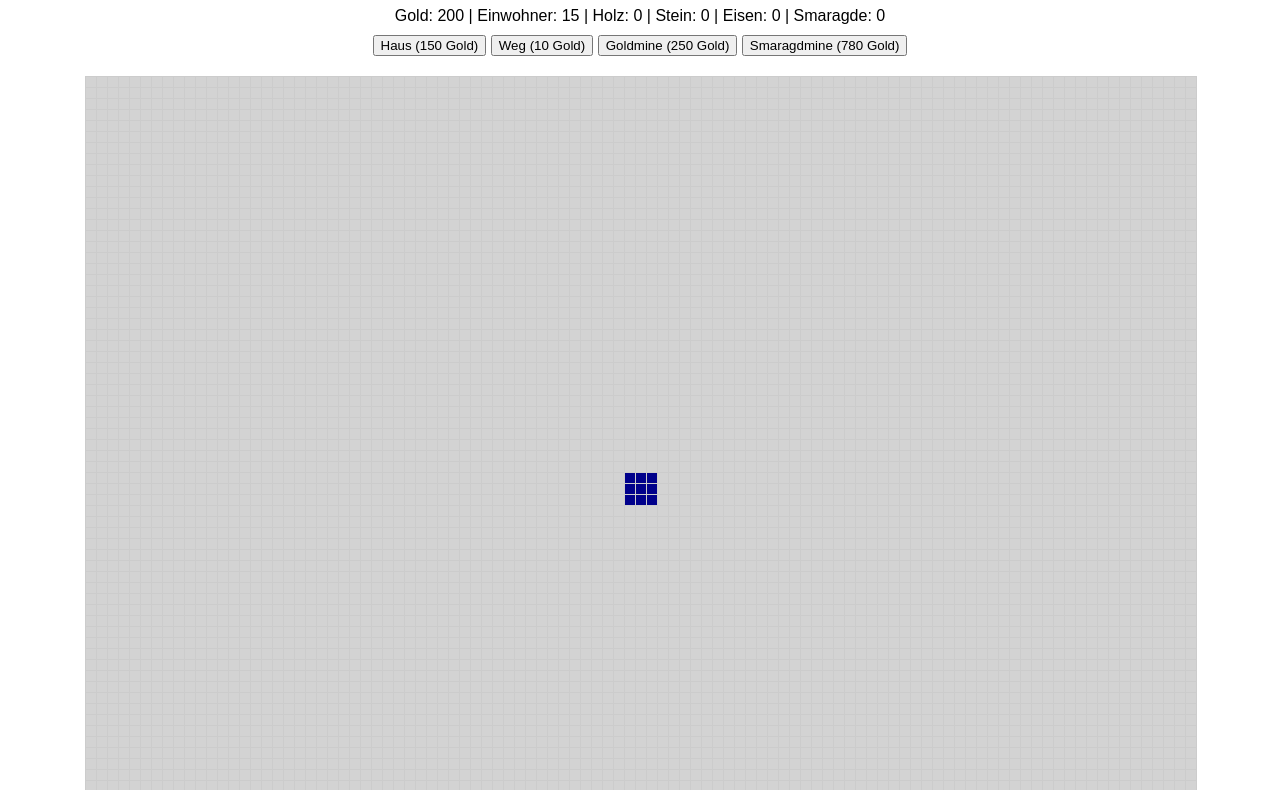
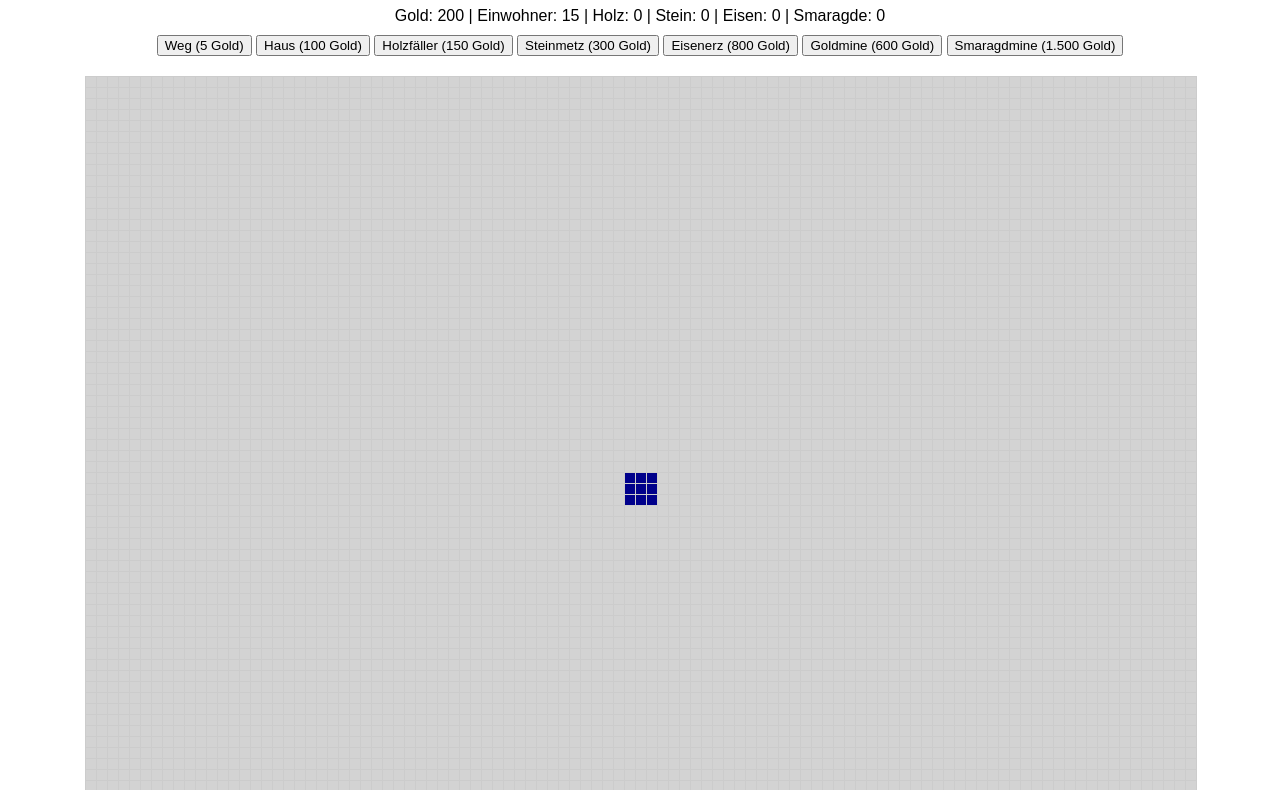
Before and after one commit to 413X-A/coc, a plain HTML site: page index.html in a window 1280 px wide. Shown: the part 73-863 px from the top of the page. Drawn offline with Linux system fonts and the light colour scheme.

Commit message:
Update index.html

```diff
--- a/index.html
+++ b/index.html
@@ -11,10 +11,13 @@
         Gold: <span id="gold">200</span> | Einwohner: <span id="bewohner">15</span> | Holz: <span id="holz">0</span> | Stein: <span id="stein">0</span> | Eisen: <span id="eisen">0</span> | Smaragde: <span id="smaragde">0</span>
     </div>
     <div id="baumenü">
-        <button onclick="setBuilding('haus')">Haus (150 Gold)</button>
-        <button onclick="setBuilding('weg')">Weg (10 Gold)</button>
-        <button onclick="setBuilding('goldmine')">Goldmine (250 Gold)</button>
-        <button onclick="setBuilding('smaragdmine')">Smaragdmine (780 Gold)</button>
+        <button onclick="setBuilding('weg')">Weg (5 Gold)</button>
+        <button onclick="setBuilding('haus')">Haus (100 Gold)</button>
+        <button onclick="setBuilding('holzfaeller')">Holzfäller (150 Gold)</button>
+        <button onclick="setBuilding('steinmetz')">Steinmetz (300 Gold)</button>
+        <button onclick="setBuilding('eisenerz')">Eisenerz (800 Gold)</button>
+        <button onclick="setBuilding('goldmine')">Goldmine (600 Gold)</button>
+        <button onclick="setBuilding('smaragdmine')">Smaragdmine (1.500 Gold)</button>
     </div>
     <div id="grid"></div>
 
```
